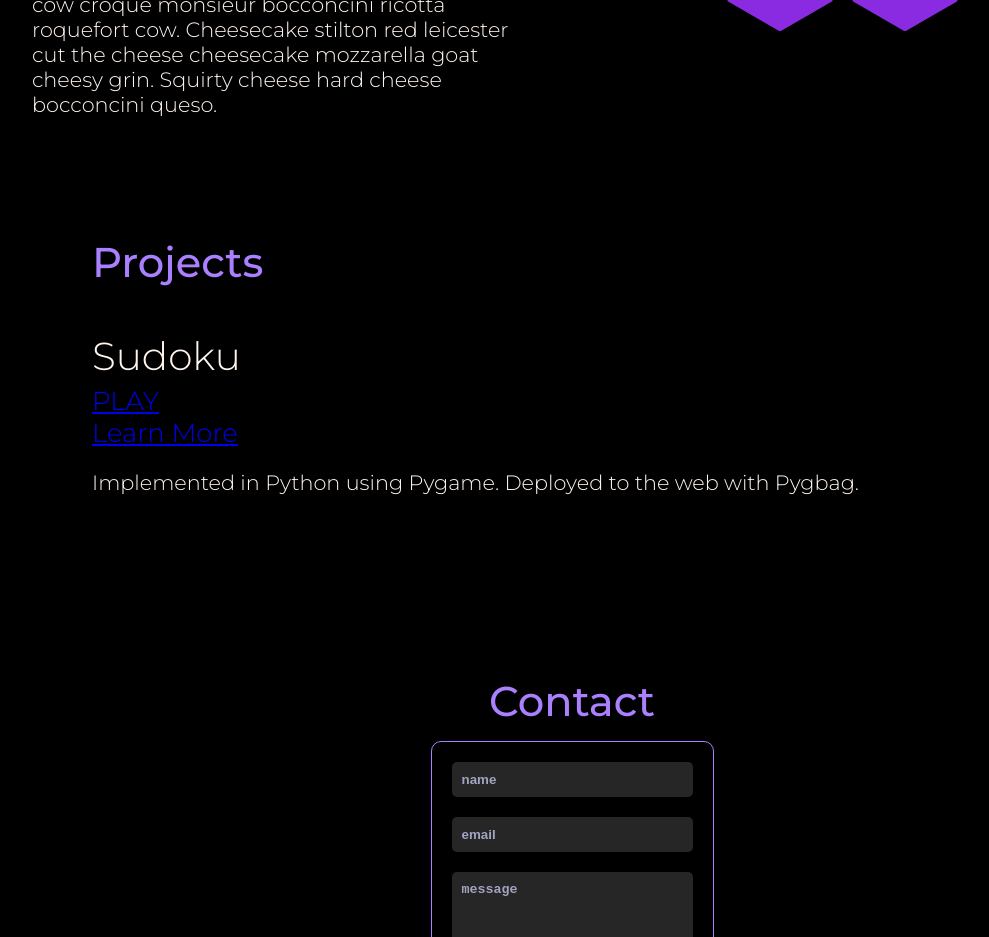
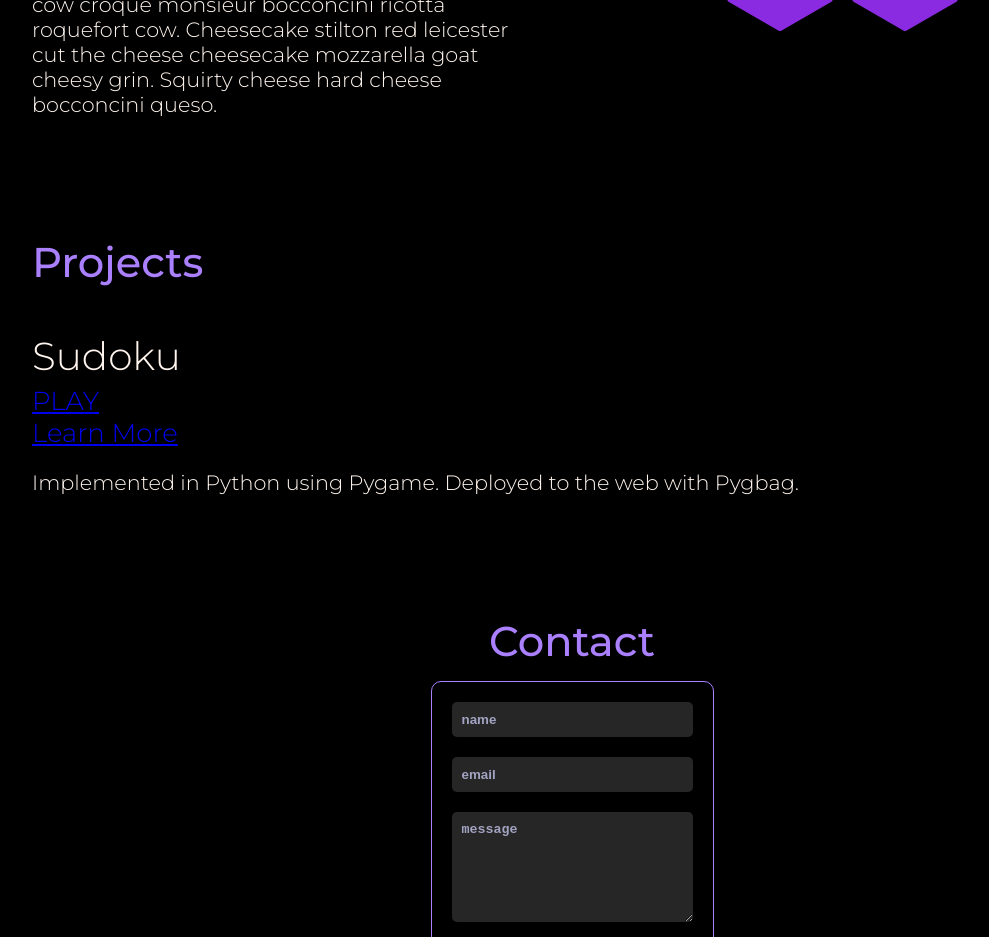
Before and after one commit to FemputerCodes/website-portfolio, a React (Create React App) app: page / in a window 1280 px wide. Shown: the part 1280-2217 px from the top of the page, without its empty margins (68-1057 px from the left). Built offline with nearby package versions, Linux system fonts and the light colour scheme.

Commit message:
fixed padding in projects and about

```diff
--- a/src/styles/About.css
+++ b/src/styles/About.css
@@ -2,10 +2,9 @@
   display: flex;
   flex-direction: column;
   height: auto;
+  padding-top: 30px;
   margin-left: 50px;
   margin-right: 50px;
-  padding: 0;
-  padding-top: 30px;
 }
 
 #about h1 {
--- a/src/styles/Projects.css
+++ b/src/styles/Projects.css
@@ -2,7 +2,7 @@
   display: flex;
   flex-direction: column;
   height: auto;
-  padding: 30px;
+  padding-top: 30px;
   margin-left: 50px;
   margin-right: 50px;
 }
```
